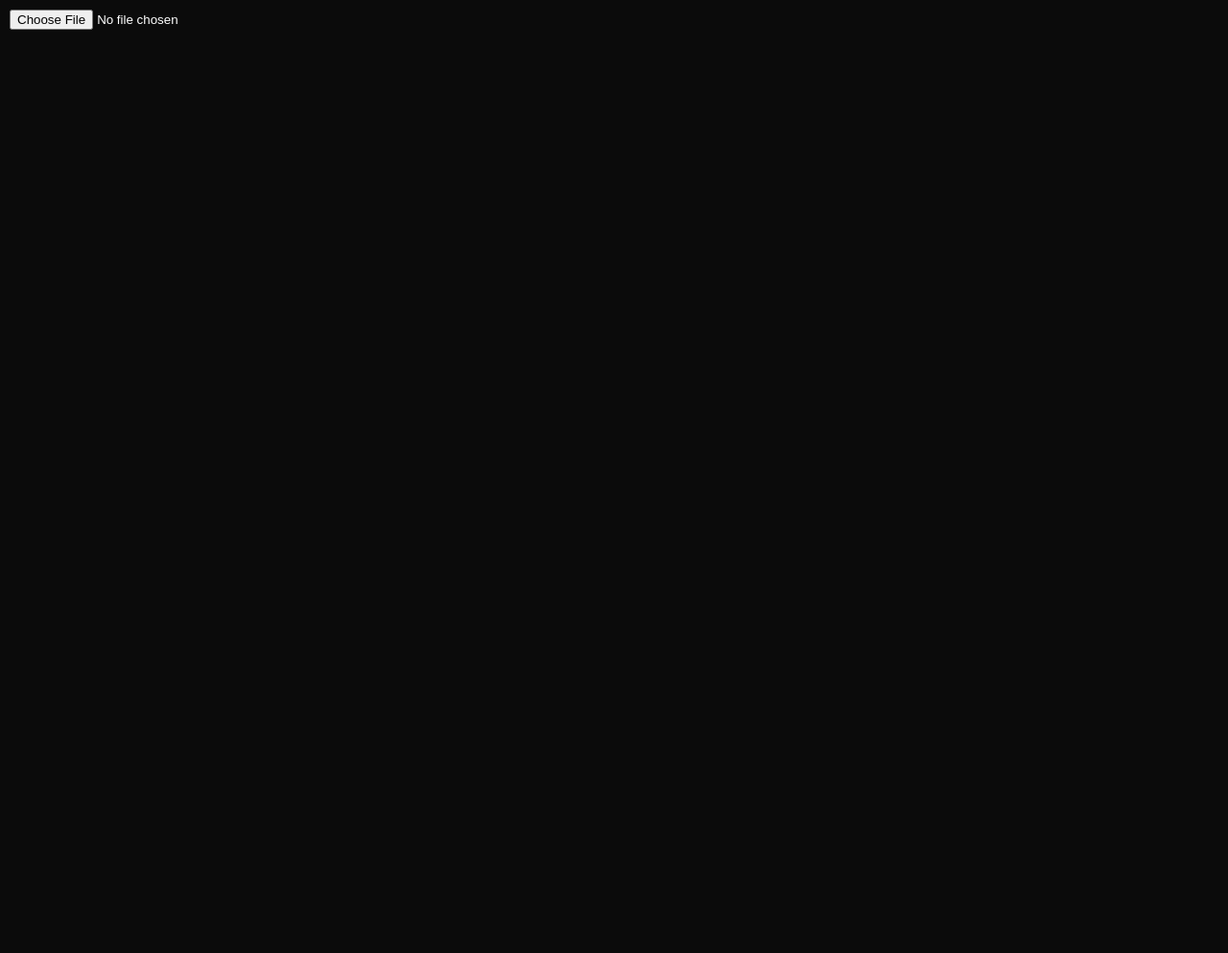
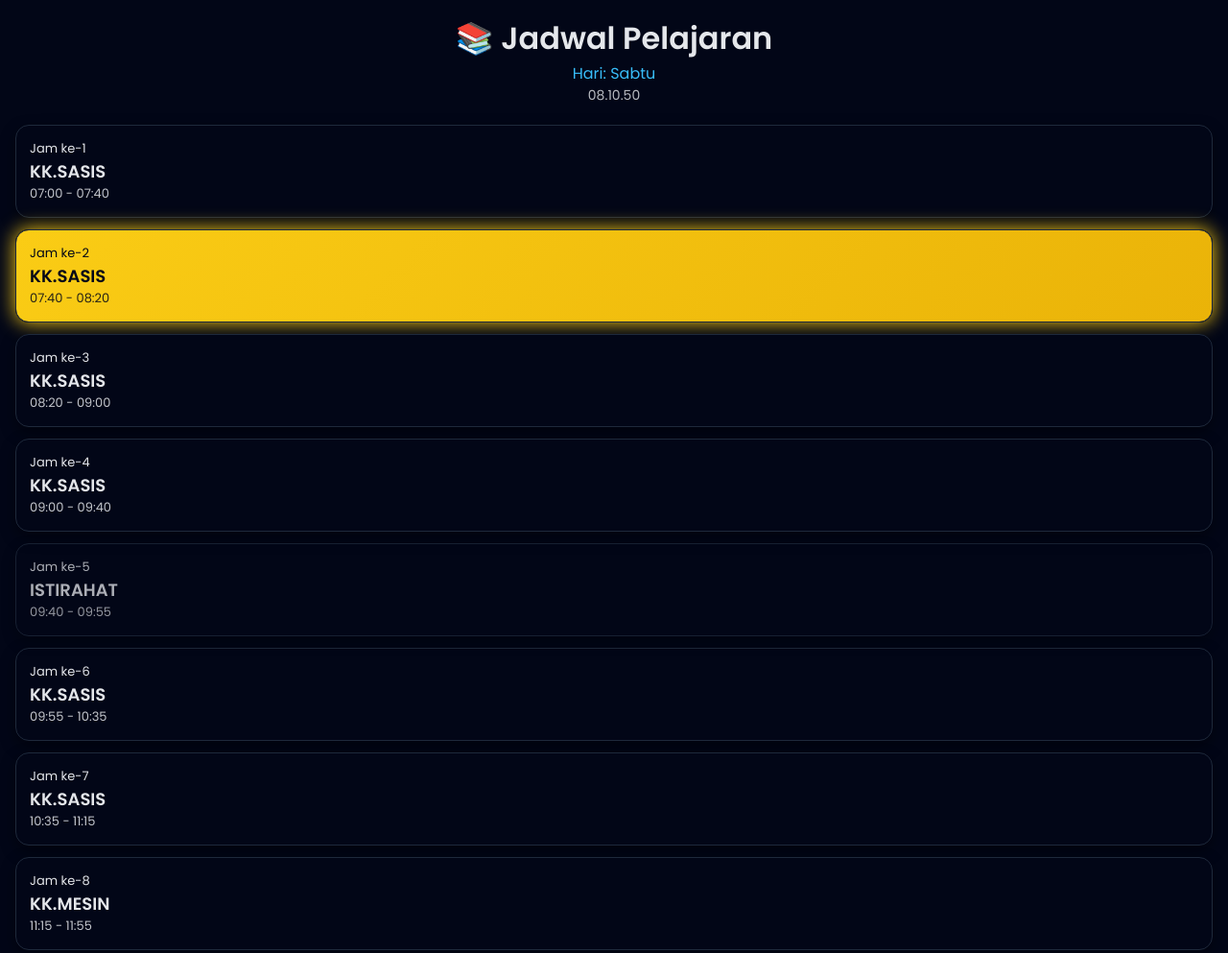
Before and after one commit to ifufvjhcrjb/Jadwal, a plain HTML site: page index.html in a window 1280 px wide. Shown: the top 993 px of the page at 96% size. Before the commit the page ends 800 px from the top, so only its background shows below. Drawn offline with Linux system fonts and the light colour scheme.

Commit message:
Update title and styles for lesson schedule pagei

```diff
--- a/index.html
+++ b/index.html
@@ -2,57 +2,166 @@
 <html lang="id">
 <head>
 <meta charset="UTF-8">
-<title>Minecraft Skin Viewer 3D</title>
 <meta name="viewport" content="width=device-width, initial-scale=1.0">
+<title>Jadwal Pelajaran</title>
+
+<link href="https://fonts.googleapis.com/css2?family=Poppins:wght@400;600&display=swap" rel="stylesheet">
+
 <style>
 body {
   margin: 0;
-  background: #0b0b0b;
-  color: white;
-  font-family: sans-serif;
+  font-family: 'Poppins', sans-serif;
+  background: #020617;
+  color: #e5e7eb;
+  padding: 16px;
 }
-#ui {
-  position: fixed;
-  top: 10px;
-  left: 10px;
-  z-index: 10;
+
+.header {
+  text-align: center;
+  margin-bottom: 20px;
+}
+.header h1 {
+  margin: 0;
+}
+.header .hari {
+  color: #38bdf8;
+}
+.header .jam {
+  font-size: 14px;
+  opacity: .8;
+}
+
+.card {
+  background: #020617;
+  border: 1px solid #1e293b;
+  border-radius: 14px;
+  padding: 14px;
+  margin-bottom: 12px;
+  box-shadow: 0 6px 16px rgba(0,0,0,.4);
+}
+
+/* JAM AKTIF → KUNING */
+.card.aktif {
+  background: linear-gradient(135deg, #facc15, #eab308);
+  color: #020617;
+  box-shadow: 0 0 20px #facc15;
+}
+
+/* ISTIRAHAT NORMAL */
+.card.istirahat {
+  opacity: .75;
+}
+
+.jamke {
+  font-size: 13px;
+}
+.mapel {
+  font-size: 18px;
+  font-weight: 600;
+}
+.waktu {
+  font-size: 13px;
+  opacity: .85;
 }
 </style>
 </head>
 <body>
 
-<div id="ui">
-  <input type="file" id="skinInput" accept="image/png">
+<div class="header">
+  <h1>📚 Jadwal Pelajaran</h1>
+  <div class="hari" id="hari"></div>
+  <div class="jam" id="clock"></div>
 </div>
 
-<canvas id="skinViewer"></canvas>
+<div id="jadwal"></div>
 
-<script type="module">
-import { SkinViewer } from "https://cdn.jsdelivr.net/npm/skinview3d@3.1.0/dist/skinview3d.es.js";
+<script>
+  // JAM PELAJARAN
+  const jamPelajaran = [
+    ["07:00", "07:40"],
+    ["07:40", "08:20"],
+    ["08:20", "09:00"],
+    ["09:00", "09:40"],
+    ["09:40", "09:55"],
+    ["09:55", "10:35"],
+    ["10:35", "11:15"],
+    ["11:15", "11:55"],
+    ["11:55", "12:25"],
+    ["12:25", "13:05"],
+    ["13:05", "13:40"],
+    ["13:40", "14:15"],
+    ["14:15", "14:50"],
+    ["14:50", "15:30"]
+  ];
 
-const viewer = new SkinViewer({
-  canvas: document.getElementById("skinViewer"),
-  width: window.innerWidth,
-  height: window.innerHeight,
-  skin: null
-});
+  // KODE MAPEL
+  const mapelKode = {
+    "-1": "LIBUR",
+    "0": "ISTIRAHAT",
+    "1": "B.INDO",
+    "2": "PJOK",
+    "3": "MTK",
+    "4": "PAI",
+    "5": "B.INGGRIS",
+    "6": "B.JAWA",
+    "7": "PP",
+    "8": "KWH",
+    "9": "SEJARAH",
+    "10": "PK",
+    "11": "KK.LISTRIK",
+    "12": "KK.SASIS",
+    "13": "KK.MESIN",
+    "14": "MTK PLHN"
+  };
 
-viewer.zoom = 0.8;
-viewer.controls.enableRotate = true;
-viewer.controls.enableZoom = true;
+  // JADWAL (PAKAI ANGKA 🔥)
+  const jadwal = {
+    Senin: [-1],
+    Selasa: [7,7,14,14,0,4,4,14,0,14,1,1],
+    Rabu: [6,6,2,2,0,3,3,5,0,5,5],
+    Kamis: [8,8,9,9,0,10,10],
+    Jumat: [11, 11, 11, 11, 0, 11,11],
+    Sabtu: [12,12,12,12,0,12,12,13,0,13,13,13,13,13]
+  };
 
-document.getElementById("skinInput").addEventListener("change", e => {
-  const file = e.target.files[0];
-  if (!file) return;
+  const hariNama = ["Minggu", "Senin", "Selasa", "Rabu", "Kamis", "Jumat", "Sabtu"];
+  const now = new Date();
+  const hariIni = hariNama[now.getDay()];
+  document.getElementById("hari").innerText = "Hari: " + hariIni;
 
-  const url = URL.createObjectURL(file);
-  viewer.loadSkin(url);
-});
+  // JAM REALTIME
+  setInterval(() => {
+    document.getElementById("clock").innerText =
+      new Date().toLocaleTimeString("id-ID");
+  }, 1000);
 
-window.addEventListener("resize", () => {
-  viewer.width = window.innerWidth;
-  viewer.height = window.innerHeight;
-});
+  const waktuSekarang = now.getHours() * 60 + now.getMinutes();
+  const container = document.getElementById("jadwal");
+
+  (jadwal[hariIni] || []).forEach((kode, i) => {
+    const jam = jamPelajaran[i];
+    if (!jam) return;
+
+    const mapel = mapelKode[kode];
+    const mulai = jam[0];
+    const selesai = jam[1];
+
+    const m = parseInt(mulai.split(":")[0]) * 60 + parseInt(mulai.split(":")[1]);
+    const s = parseInt(selesai.split(":")[0]) * 60 + parseInt(selesai.split(":")[1]);
+
+    const card = document.createElement("div");
+    card.className = "card";
+
+    if (kode === 0) card.classList.add("istirahat");
+    if (waktuSekarang >= m && waktuSekarang <= s) card.classList.add("aktif");
+
+    card.innerHTML = `
+    <div class="jamke">Jam ke-${i+1}</div>
+    <div class="mapel">${mapel}</div>
+    <div class="waktu">${mulai} - ${selesai}</div>
+  `;
+    container.appendChild(card);
+  });
 </script>
 
 </body>
```
